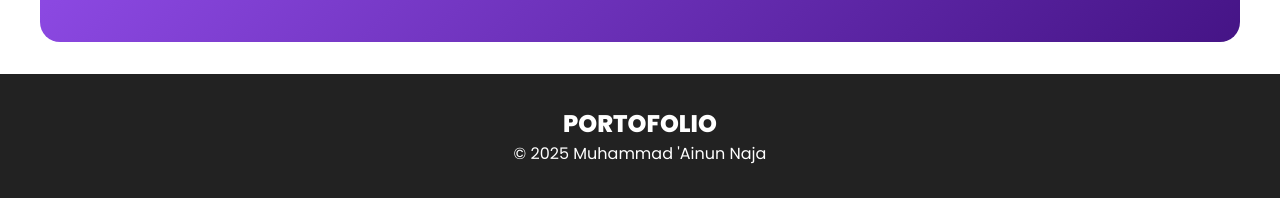
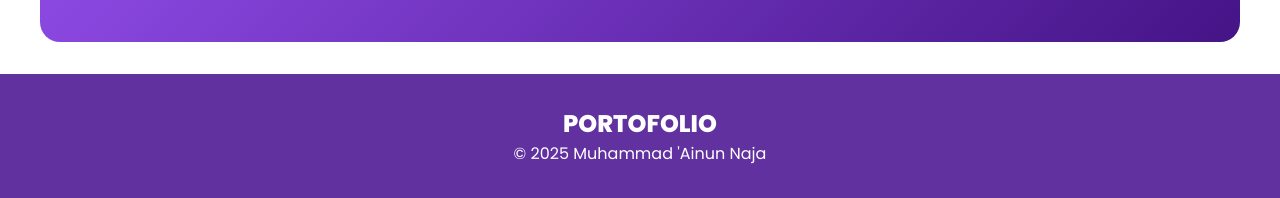
Before and after one commit to ainunnajaa/porto-naja, a plain HTML site: page about.html in a window 1280 px wide. Shown: the part 3297-3495 px from the top of the page. Drawn offline with nearby package versions, Linux system fonts and the light colour scheme.

Commit message:
footer edit

```diff
--- a/about.html
+++ b/about.html
@@ -260,7 +260,7 @@
     footer {
       text-align: center;
       padding: 2rem 1rem;
-      background-color: #222;
+      background-color: #61319f;
       color: white;
       margin-top: 2rem;
     }
```
